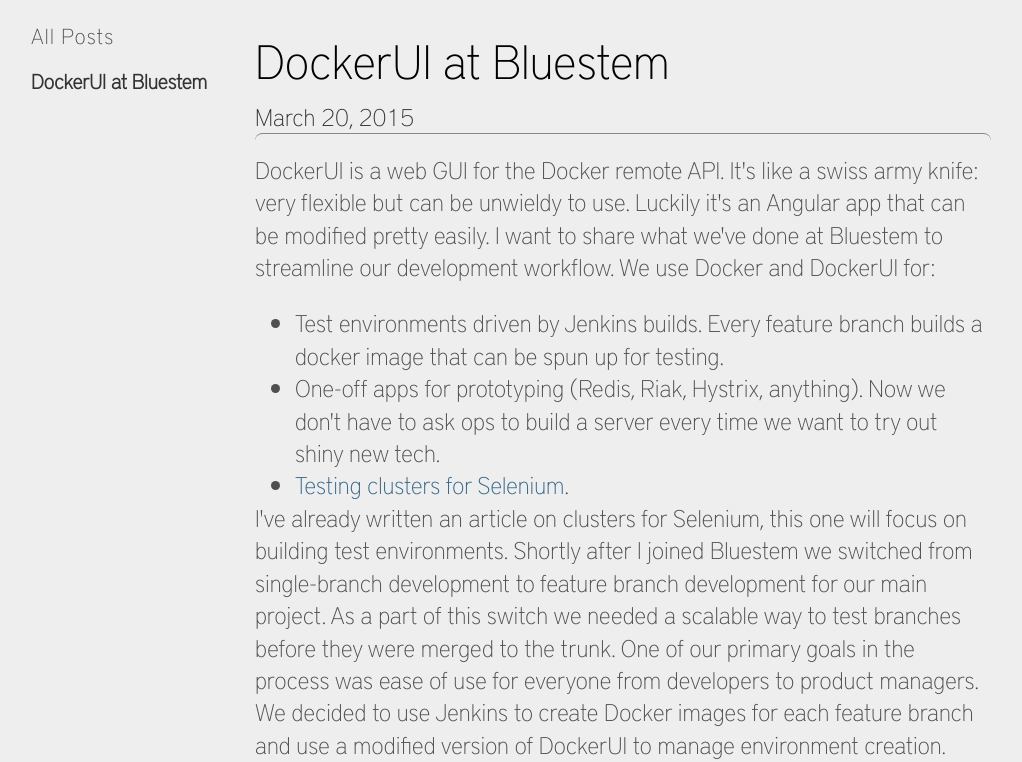
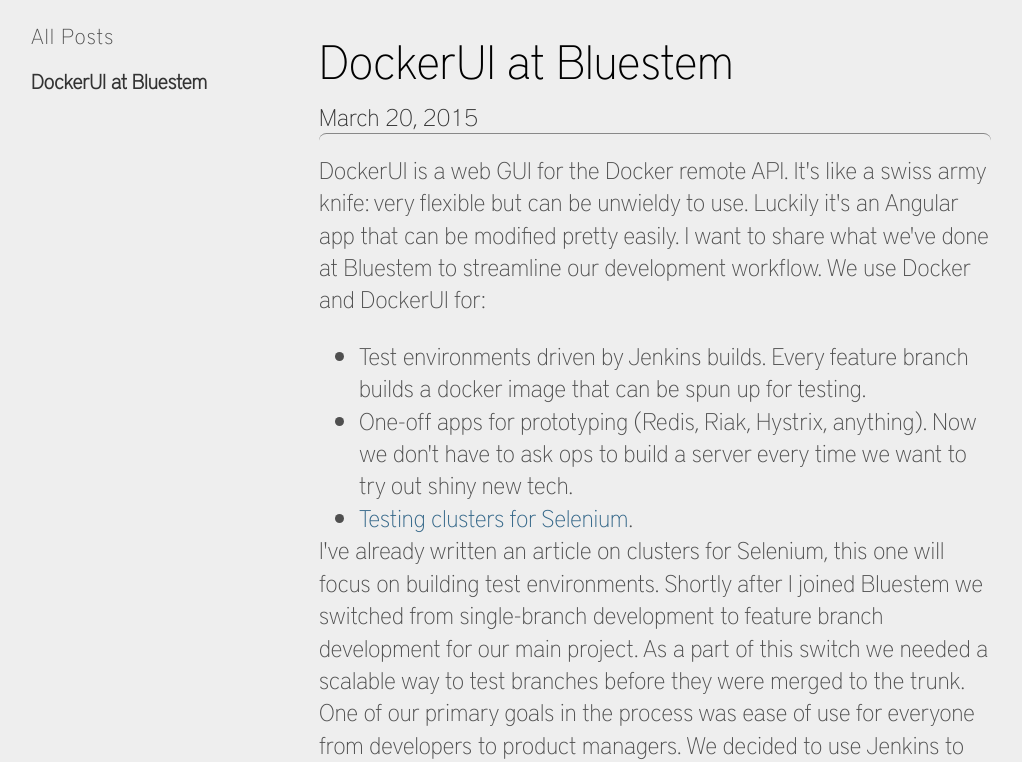
Before and after one commit to kevana/kevanahlquist.com, an Astro site: page /blog/dockerui-at-bluestem in a window 1280 px wide. Shown: the top 762 px of the page, without its empty margins (129-1151 px from the left). Built offline with nearby package versions, Linux system fonts and the light colour scheme; Astro itself is replaced by a stand-in of ours.

Commit message:
Widen TOC sidebar and truncate long post titles

```diff
--- a/public/css/styles.css
+++ b/public/css/styles.css
@@ -109,7 +109,7 @@
 
 .blog-layout {
     display: grid;
-    grid-template-columns: 12rem 1fr;
+    grid-template-columns: 16rem 1fr;
     gap: 2rem;
     align-items: start;
 }
@@ -131,6 +131,9 @@
     margin-bottom: var(--spacing-sm);
     font-size: 0.85em;
     line-height: 1.4;
+    overflow: hidden;
+    text-overflow: ellipsis;
+    white-space: nowrap;
 }
 
 .blog-toc li.active a {
```
